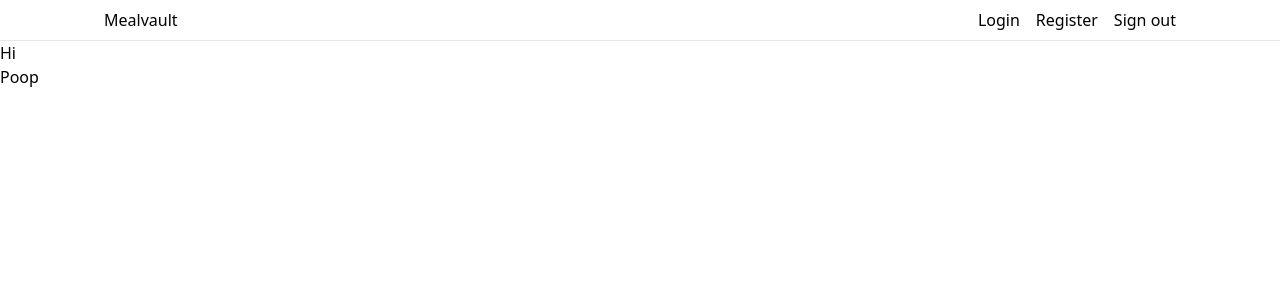
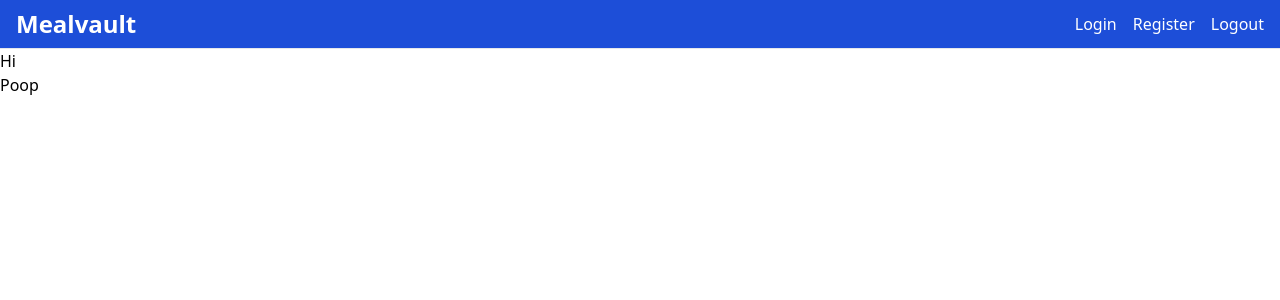
Before and after one commit to RyanTurner02/mealvault, a Next.js app in the folder frontend/: page / in a window 1280 px wide. Shown: the top 300 px of the page. Built offline with nearby package versions, Linux system fonts and the light colour scheme.

Commit message:
Update header

```diff
--- a/frontend/src/app/components/header.tsx
+++ b/frontend/src/app/components/header.tsx
@@ -4,15 +4,15 @@ import Link from "next/link";
 
 export default function Header() {
   return (
-    <header className="border-b">
-      <nav className="flex justify-between py-2 mx-24">
+    <header className="border-b bg-blue-700 text-white p-2">
+      <nav className="flex flex-wrap justify-between">
         <div>
-          <Link className="mx-2" href="/">Mealvault</Link>
+          <Link className="mx-2 text-2xl font-bold" href="/">Mealvault</Link>
         </div>
-        <div>
+        <div className="my-auto">
           <Link className="mx-2" href="/login">Login</Link>
           <Link className="mx-2" href="/register">Register</Link>
-          <Link className="mx-2" href="/logout">Sign out</Link>
+          <Link className="mx-2" href="/logout">Logout</Link>
         </div>
       </nav>
     </header>
```
